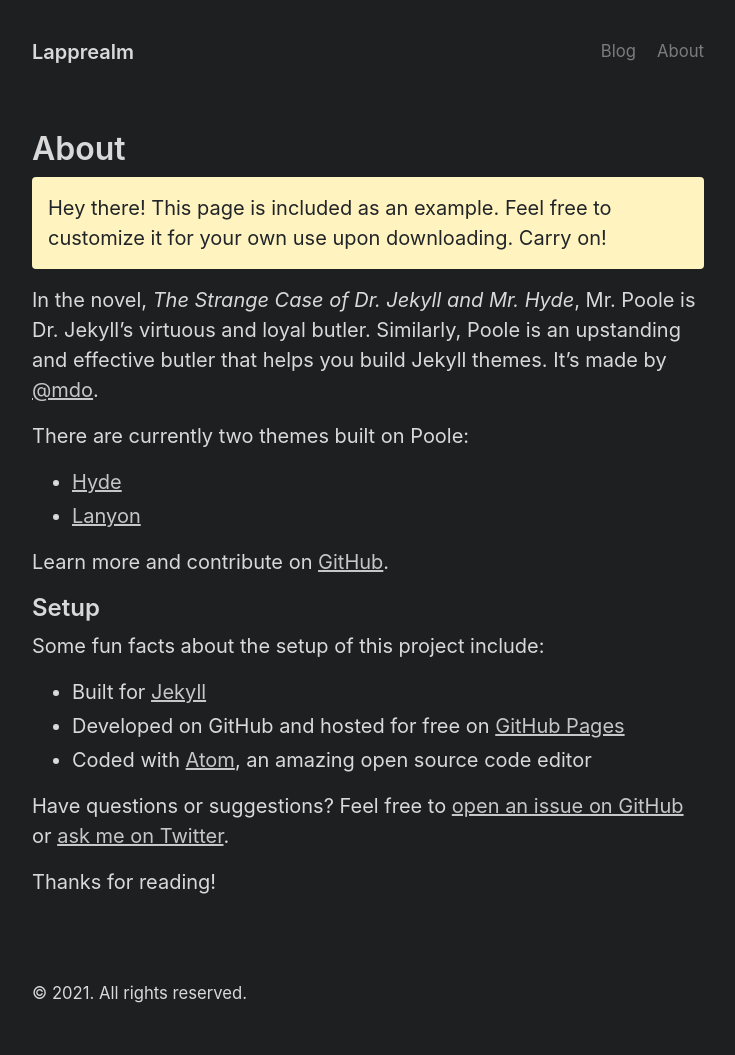
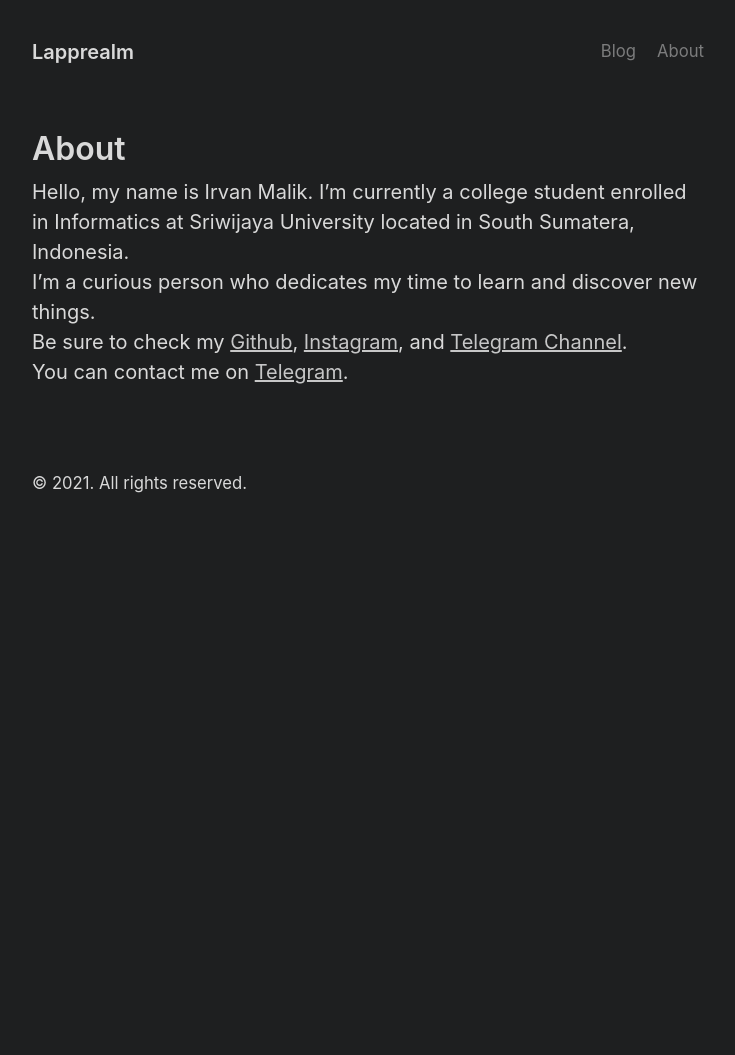
Before and after one commit to Juiux/next-port-landing, a Jekyll site: the page built from about.md, in a window 1280 px wide. Shown: the whole page, without its empty margins (272-1007 px from the left). Built offline with Jekyll 4.4.1, drawn with Linux system fonts in a browser that asks for light colours; after the commit the page ends 900 px from its top, so only the background shows below that.

Commit message:
Update about page

```diff
--- a/about.md
+++ b/about.md
@@ -3,27 +3,7 @@ layout: page
 title: About
 ---
 
-<p class="message">
-  Hey there! This page is included as an example. Feel free to customize it for your own use upon downloading. Carry on!
-</p>
-
-In the novel, *The Strange Case of Dr. Jekyll and Mr. Hyde*, Mr. Poole is Dr. Jekyll's virtuous and loyal butler. Similarly, Poole is an upstanding and effective butler that helps you build Jekyll themes. It's made by [@mdo](https://twitter.com/mdo).
-
-There are currently two themes built on Poole:
-
-- [Hyde](https://hyde.getpoole.com)
-- [Lanyon](https://lanyon.getpoole.com)
-
-Learn more and contribute on [GitHub](https://github.com/poole).
-
-## Setup
-
-Some fun facts about the setup of this project include:
-
-- Built for [Jekyll](https://jekyllrb.com)
-- Developed on GitHub and hosted for free on [GitHub Pages](https://pages.github.com)
-- Coded with [Atom](https://atom.io), an amazing open source code editor
-
-Have questions or suggestions? Feel free to [open an issue on GitHub](https://github.com/poole/poole/issues/new) or [ask me on Twitter](https://twitter.com/mdo).
-
-Thanks for reading!
+Hello, my name is Irvan Malik. I'm currently a college student enrolled in Informatics at Sriwijaya University located in South Sumatera, Indonesia.\
+I'm a curious person who dedicates my time to learn and discover new things.\
+Be sure to check my [Github](https://github.com/irvanmalik48), [Instagram](https://instagram.com/irvann48_), and [Telegram Channel](https://t.me/lapprealm).\
+You can contact me on [Telegram](https://t.me/irvanmalik48).
```
